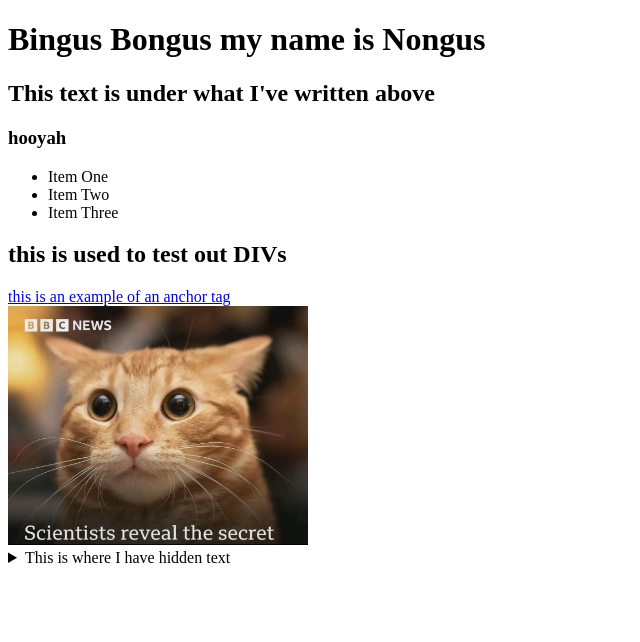
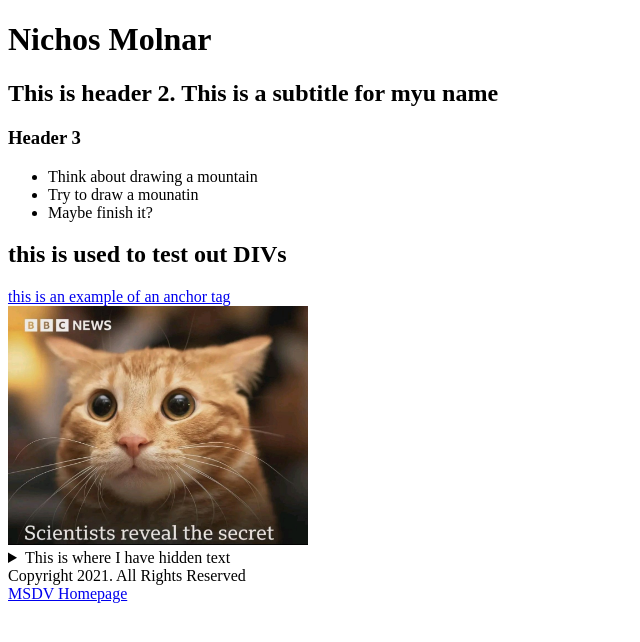
Before and after one commit to nmolnar-parsons/Summer-25-Workshop, a plain HTML site: page index.html in a window 1280 px wide. Shown: the whole page, without its empty margins (0-640 px from the left). Drawn offline with Linux system fonts and the light colour scheme.

Commit message:
Adding footer and created CSS file

```diff
--- a/index.html
+++ b/index.html
@@ -3,21 +3,21 @@
     <head>
         <meta charset="UTF-8" />
         <meta name="viewport" content="width=device-width, initial-scale=1.0"/>
-        <title>About Me</title>
+        <title>Nichos Molnar | About Me</title>
         <link rel="stylesheeet" href=""/>
         <!-- specify type and give path-->
     </head>
     <body>
         <header>
-            <h1>Bingus Bongus my name is Nongus</h1>
-            <h2>This text is under what I've written above</h2>
-            <h3>hooyah</h3>
+            <h1>Nichos Molnar</h1>
+            <h2>This is header 2. This is a subtitle for myu name</h2>
+            <h3>Header 3</h3>
         </header>
         <main>
             <ul>
-                <li>Item One</li>
-                <li>Item Two</li>
-                <li>Item Three</li>
+                <li>Think about drawing a mountain</li>
+                <li>Try to draw a mounatin</li>
+                <li>Maybe finish it?</li>
             </ul>
             <div>
                 <h2>this is used to test out DIVs</h2>
@@ -31,5 +31,9 @@
             <summary>This is where I have hidden text</summary>
             <p>This is text I have hidden</p>
         </details>
+        <footer>
+            <div>Copyright 2021. All Rights Reserved</div>
+            <a href="https://parsons.nyc/archive/#/?categories=thesis">MSDV Homepage</a>
+        </footer>
     </body>
 </html>
--- /dev/null
+++ b/style.css
@@ -0,0 +1,41 @@
+/*
+
+  This is your CSS document.
+  This text is a comment and won't affect your CSS validation.
+
+*/
+
+/*
+
+  CSS rulesets are written as
+
+  element {
+    property: value;
+  }
+
+*/
+
+/*
+  For example, this changes the font of
+  everything inside of the HTML tag
+*/
+
+html {
+  font-family: Arial;
+}
+
+/*
+
+  Use the space below to change the FONT COLOR
+  and BACKGROUND COLOR of the BODY tag.
+
+*/
+
+
+
+/*
+
+  Reference:
+  https://developer.mozilla.org/en-US/docs/Web/CSS/Reference
+
+*/
```
Also changed, not shown: 1 other file.
